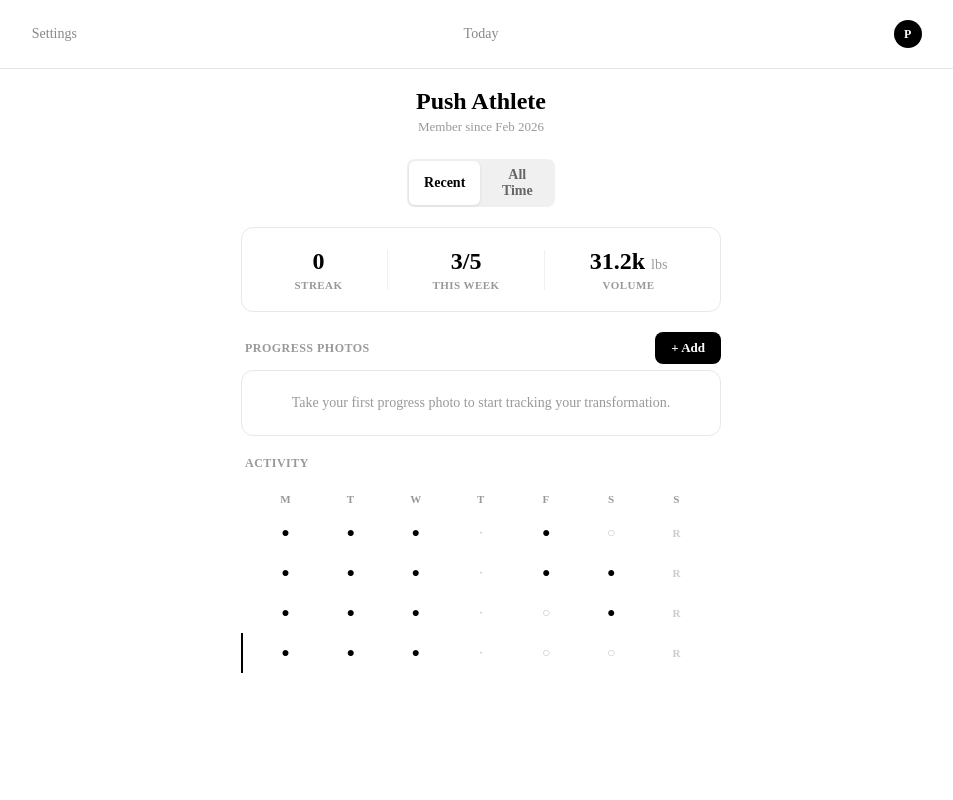
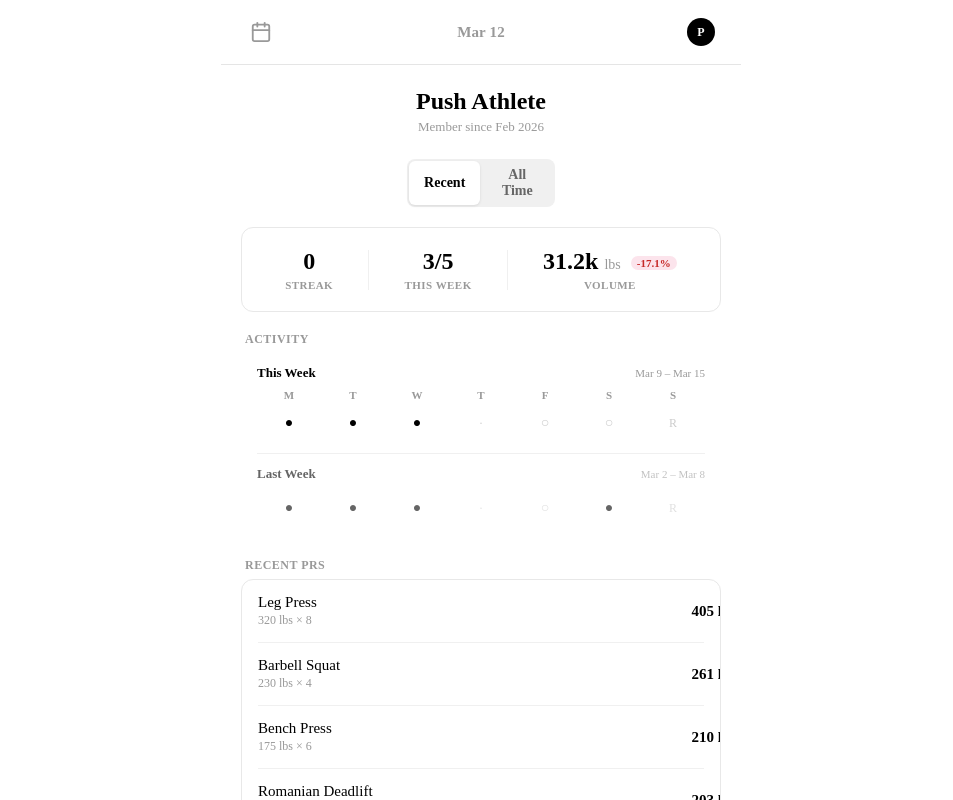
Before and after one commit to gattoa/push, a SvelteKit app: page /profile in a window 1280 px wide. Shown: the top 800 px of the page, without its empty margins (159-1112 px from the left). Built offline with nearby package versions, Linux system fonts and the light colour scheme.

Commit message:
navigation and profile overhaul

```diff
--- a/src/lib/components/Navigation.svelte
+++ b/src/lib/components/Navigation.svelte
@@ -1,12 +1,30 @@
 <script lang="ts">
 	import { page } from '$app/stores';
 	$: currentPath = $page.url.pathname;
+
+	const today = new Date();
+	const months = ['Jan', 'Feb', 'Mar', 'Apr', 'May', 'Jun', 'Jul', 'Aug', 'Sep', 'Oct', 'Nov', 'Dec'];
+	const todayLabel = `${months[today.getMonth()]} ${today.getDate()}`;
 </script>
 
 <nav>
-	<a href="/settings" aria-current={currentPath === '/settings' ? 'page' : undefined}>Settings</a>
-	<a href="/" aria-current={currentPath === '/' ? 'page' : undefined}>Today</a>
-	<a href="/profile" class="avatar-link" aria-current={currentPath === '/profile' ? 'page' : undefined}>
+	<!-- Plan (left) -->
+	<a href="/plan" class="nav-icon" aria-current={currentPath === '/plan' ? 'page' : undefined} aria-label="Plan">
+		<svg width="22" height="22" viewBox="0 0 24 24" fill="none" stroke="currentColor" stroke-width="2" stroke-linecap="round" stroke-linejoin="round">
+			<rect x="3" y="4" width="18" height="18" rx="2" ry="2"></rect>
+			<line x1="16" y1="2" x2="16" y2="6"></line>
+			<line x1="8" y1="2" x2="8" y2="6"></line>
+			<line x1="3" y1="10" x2="21" y2="10"></line>
+		</svg>
+	</a>
+
+	<!-- Today (center) -->
+	<a href="/" class="nav-date" aria-current={currentPath === '/' ? 'page' : undefined}>
+		{todayLabel}
+	</a>
+
+	<!-- Profile (right) -->
+	<a href="/profile" class="nav-icon" aria-current={currentPath === '/profile' ? 'page' : undefined} aria-label="Profile">
 		<span class="nav-avatar">P</span>
 	</a>
 </nav>
@@ -14,39 +32,51 @@
 <style>
 	nav {
 		display: flex;
-		justify-content: space-evenly;
+		justify-content: space-between;
 		align-items: center;
 		width: 100%;
+		max-width: 480px;
+		margin: 0 auto;
 		position: fixed;
 		top: 0;
 		left: 0;
-		padding: 0.75rem 0;
+		right: 0;
+		padding: 0.75rem 1.25rem;
 		background: #fff;
 		border-bottom: 1px solid #e5e5e5;
 		z-index: 100;
 	}
 
 	a {
-		flex: 1;
-		text-align: center;
 		text-decoration: none;
-		color: #888;
-		font-size: 0.875rem;
-		font-weight: 500;
-		padding: 0.5rem 0;
-	}
-
-	a[aria-current='page'] {
-		color: #000;
-		font-weight: 700;
-	}
-
-	.avatar-link {
+		color: #999;
 		display: flex;
 		align-items: center;
 		justify-content: center;
 	}
 
+	a[aria-current='page'] {
+		color: #000;
+	}
+
+	/* Calendar icon */
+	.nav-icon {
+		width: 40px;
+		height: 40px;
+	}
+
+	.nav-icon svg {
+		color: inherit;
+	}
+
+	/* Date (center) */
+	.nav-date {
+		font-size: 0.9375rem;
+		font-weight: 600;
+		letter-spacing: 0.01em;
+	}
+
+	/* Avatar */
 	.nav-avatar {
 		width: 28px;
 		height: 28px;
--- /dev/null
+++ b/src/lib/components/WeekProgress.svelte
@@ -0,0 +1,188 @@
+<script lang="ts">
+	import type { CalendarWeek, CalendarDay } from '$lib/mock/profile';
+
+	let { weeks, selectedDay, onSelectDay }: {
+		weeks: CalendarWeek[];
+		selectedDay: CalendarDay | null;
+		onSelectDay: (day: CalendarDay | null) => void;
+	} = $props();
+
+	const DAY_LABELS = ['M', 'T', 'W', 'T', 'F', 'S', 'S'];
+
+	const currentWeek = $derived(weeks.find(w => w.isCurrent) ?? weeks[weeks.length - 1]);
+	const previousWeek = $derived(weeks.length >= 2 ? weeks[weeks.findIndex(w => w.isCurrent) - 1] ?? null : null);
+
+	function indicator(day: CalendarDay): string {
+		if (day.isReviewDay) return 'R';
+		if (day.isRestDay) return '·';
+		if (day.isCompleted) return '●';
+		return '○';
+	}
+
+	function formatWeekRange(weekStart: string): string {
+		const start = new Date(weekStart + 'T00:00:00');
+		const end = new Date(start);
+		end.setDate(end.getDate() + 6);
+		const months = ['Jan', 'Feb', 'Mar', 'Apr', 'May', 'Jun', 'Jul', 'Aug', 'Sep', 'Oct', 'Nov', 'Dec'];
+		return `${months[start.getMonth()]} ${start.getDate()} – ${months[end.getMonth()]} ${end.getDate()}`;
+	}
+
+	function isSelected(day: CalendarDay): boolean {
+		return selectedDay !== null && selectedDay.date === day.date;
+	}
+
+	function handleDayClick(day: CalendarDay) {
+		if (isSelected(day)) {
+			onSelectDay(null);
+		} else {
+			onSelectDay(day);
+		}
+	}
+</script>
+
+<div class="week-progress card">
+	<!-- Current Week -->
+	<div class="week-section">
+		<div class="week-label-row">
+			<span class="week-label">This Week</span>
+			<span class="week-range">{formatWeekRange(currentWeek.weekStart)}</span>
+		</div>
+		<div class="day-headers">
+			{#each DAY_LABELS as label}
+				<span class="day-header">{label}</span>
+			{/each}
+		</div>
+		<div class="day-row">
+			{#each currentWeek.days as day (day.date)}
+				<button
+					class="day-cell"
+					class:selected={isSelected(day)}
+					class:completed={day.isCompleted}
+					class:rest={day.isRestDay}
+					class:review={day.isReviewDay}
+					onclick={() => handleDayClick(day)}
+				>
+					<span class="indicator">{indicator(day)}</span>
+				</button>
+			{/each}
+		</div>
+	</div>
+
+	<!-- Previous Week -->
+	{#if previousWeek}
+		<div class="divider"></div>
+		<div class="week-section previous">
+			<div class="week-label-row">
+				<span class="week-label">Last Week</span>
+				<span class="week-range">{formatWeekRange(previousWeek.weekStart)}</span>
+			</div>
+			<div class="day-row">
+				{#each previousWeek.days as day (day.date)}
+					<button
+						class="day-cell"
+						class:selected={isSelected(day)}
+						class:completed={day.isCompleted}
+						class:rest={day.isRestDay}
+						class:review={day.isReviewDay}
+						onclick={() => handleDayClick(day)}
+					>
+						<span class="indicator">{indicator(day)}</span>
+					</button>
+				{/each}
+			</div>
+		</div>
+	{/if}
+</div>
+
+<style>
+	.week-progress {
+		padding: 0;
+		overflow: hidden;
+	}
+
+	.week-section {
+		padding: 0.75rem 1rem;
+	}
+
+	.week-section.previous {
+		opacity: 0.6;
+	}
+
+	.week-label-row {
+		display: flex;
+		justify-content: space-between;
+		align-items: center;
+		margin-bottom: 0.5rem;
+	}
+
+	.week-label {
+		font-size: 0.8125rem;
+		font-weight: 600;
+		color: #000;
+	}
+
+	.week-range {
+		font-size: 0.6875rem;
+		color: #999;
+	}
+
+	.day-headers {
+		display: grid;
+		grid-template-columns: repeat(7, 1fr);
+		margin-bottom: 0.25rem;
+	}
+
+	.day-header {
+		text-align: center;
+		font-size: 0.6875rem;
+		font-weight: 600;
+		color: #999;
+	}
+
+	.day-row {
+		display: grid;
+		grid-template-columns: repeat(7, 1fr);
+	}
+
+	.day-cell {
+		display: flex;
+		align-items: center;
+		justify-content: center;
+		height: 36px;
+		background: none;
+		border: none;
+		border-radius: 8px;
+		cursor: pointer;
+		padding: 0;
+		font-family: inherit;
+	}
+
+	.day-cell:hover {
+		background: #f8f8f8;
+	}
+
+	.day-cell.selected {
+		background: #f0f0f0;
+	}
+
+	.indicator {
+		font-size: 0.875rem;
+		color: #ccc;
+	}
+
+	.day-cell.completed .indicator {
+		color: #000;
+	}
+
+	.day-cell.rest .indicator,
+	.day-cell.review .indicator {
+		font-size: 0.75rem;
+		color: #ccc;
+	}
+
+	.divider {
+		height: 1px;
+		background: #f0f0f0;
+		margin: 0 1rem;
+	}
+</style>
--- a/src/routes/(app)/profile/+page.svelte
+++ b/src/routes/(app)/profile/+page.svelte
@@ -8,12 +8,15 @@
 	import { mockWeekHistories } from '$lib/mock/profile-history';
 	import CalendarGrid from '$lib/components/CalendarGrid.svelte';
 	import DayDetailPanel from '$lib/components/DayDetailPanel.svelte';
+	import WeekProgress from '$lib/components/WeekProgress.svelte';
 	import {
 		computeWeekStats,
 		computeStreak,
 		computePersonalRecords,
 		computeLifetimeStats,
 		computeCalendarWeeks,
+		computeVolumeDelta,
+		computeRecentPRs,
 		formatVolume,
 		convertWeight,
 		type CalendarDay
@@ -26,7 +29,8 @@
 	let viewerOpen = $state(false);
 	let viewerPhotoId = $state('');
 	let viewerDate = $state('');
-	let selectedDay = $state<CalendarDay | null>(null);
+	let recentSelectedDay = $state<CalendarDay | null>(null);
+	let alltimeSelectedDay = $state<CalendarDay | null>(null);
 
 	const viewOptions = [
 		{ value: 'recent', label: 'Recent' },
@@ -61,6 +65,8 @@
 	const lifetimeStats = $derived(computeLifetimeStats(mockWeekHistories));
 	const personalRecords = $derived(computePersonalRecords(mockWeekHistories));
 	const calendarWeeks = $derived(computeCalendarWeeks(mockWeekHistories));
+	const volumeDelta = $derived(computeVolumeDelta(mockWeekHistories));
+	const recentPRs = $derived(computeRecentPRs(mockWeekHistories));
 
 	const experienceLabels: Record<string, string> = {
 		beginner: 'Beginner', intermediate: 'Intermediate', advanced: 'Advanced'
@@ -88,13 +94,13 @@
 </script>
 
 <div class="profile">
-	<!-- Header -->
-	<div class="profile-header">
+	<!-- Header (nameplate — will become settings ingress) -->
+	<a href="/settings" class="profile-header">
 		<h1>Push Athlete</h1>
 		<p class="subtitle">
 			{#if experienceLabel}{experienceLabel} · {/if}Member since Feb 2026
 		</p>
-	</div>
+	</a>
 
 	<div class="toggle-wrap">
 		<SegmentedToggle options={viewOptions} bind:value={activeView} />
@@ -114,10 +120,49 @@
 			</div>
 			<div class="stat-divider"></div>
 			<div class="stat">
-				<span class="stat-value">{formatVolume(convertWeight(currentWeekStats.volume, units))} <span class="stat-unit">{units}</span></span>
+				<span class="stat-value">
+					{formatVolume(convertWeight(currentWeekStats.volume, units))} <span class="stat-unit">{units}</span>
+					{#if volumeDelta !== null && volumeDelta !== 0}
+						<span class="delta-badge" class:positive={volumeDelta > 0} class:negative={volumeDelta < 0}>
+							{volumeDelta > 0 ? '+' : ''}{volumeDelta}%
+						</span>
+					{/if}
+				</span>
 				<span class="stat-label">Volume</span>
 			</div>
 		</div>
+
+		<!-- This Week + Last Week -->
+		<div class="group">
+			<p class="group-label">Activity</p>
+			<WeekProgress
+				weeks={calendarWeeks}
+				selectedDay={recentSelectedDay}
+				onSelectDay={(day) => { recentSelectedDay = day; }}
+			/>
+			{#if recentSelectedDay}
+				<DayDetailPanel day={recentSelectedDay} {units} />
+			{/if}
+		</div>
+
+		<!-- Recent PRs -->
+		{#if recentPRs.length > 0}
+			<div class="group">
+				<p class="group-label">Recent PRs</p>
+				<div class="card">
+					{#each recentPRs as pr, i (pr.exerciseName)}
+						{#if i > 0}<div class="divider"></div>{/if}
+						<div class="row static pr-row">
+							<div class="pr-info">
+								<span class="row-label">{pr.exerciseName}</span>
+								<span class="pr-detail">{w(pr.weight)} × {pr.reps}</span>
+							</div>
+							<span class="row-value pr-value">{w(pr.estimated1RM)}</span>
+						</div>
+					{/each}
+				</div>
+			</div>
+		{/if}
 
 		<!-- Progress Photos -->
 		<div class="group">
@@ -141,20 +186,20 @@
 			{/if}
 		</div>
 
+	{:else}
 		<!-- Activity Calendar -->
 		<div class="group">
 			<p class="group-label">Activity</p>
 			<CalendarGrid
 				weeks={calendarWeeks}
-				{selectedDay}
-				onSelectDay={(day) => { selectedDay = day; }}
+				selectedDay={alltimeSelectedDay}
+				onSelectDay={(day) => { alltimeSelectedDay = day; }}
 			/>
-			{#if selectedDay}
-				<DayDetailPanel day={selectedDay} {units} />
+			{#if alltimeSelectedDay}
+				<DayDetailPanel day={alltimeSelectedDay} {units} />
 			{/if}
 		</div>
 
-	{:else}
 		<!-- Lifetime Stats -->
 		<div class="group">
 			<p class="group-label">Lifetime Stats</p>
@@ -244,6 +289,9 @@
 	.profile-header {
 		text-align: center;
 		padding: 1rem 0 0.25rem;
+		text-decoration: none;
+		color: inherit;
+		display: block;
 	}
 
 	h1 {
@@ -263,7 +311,7 @@
 		justify-content: center;
 	}
 
-	/* Groups (reused from settings) */
+	/* Groups */
 	.group {
 		display: flex;
 		flex-direction: column;
@@ -286,7 +334,7 @@
 		justify-content: space-between;
 	}
 
-	/* Cards (reused from settings) */
+	/* Cards */
 	.card {
 		background: #fff;
 		border: 1px solid #e8e8e8;
@@ -365,6 +413,26 @@
 		width: 1px;
 		height: 2.5rem;
 		background: #f0f0f0;
+	}
+
+	/* Volume Delta Badge */
+	.delta-badge {
+		font-size: 0.6875rem;
+		font-weight: 600;
+		padding: 0.0625rem 0.375rem;
+		border-radius: 8px;
+		margin-left: 0.25rem;
+		vertical-align: middle;
+	}
+
+	.delta-badge.positive {
+		background: #e8f5e9;
+		color: #2e7d32;
+	}
+
+	.delta-badge.negative {
+		background: #fce4ec;
+		color: #c62828;
 	}
 
 	/* Photo Strip (Recent View) */
```
Also changed, not shown: src/routes/(app)/plan/+page.svelte (added, +29 -0 lines).
